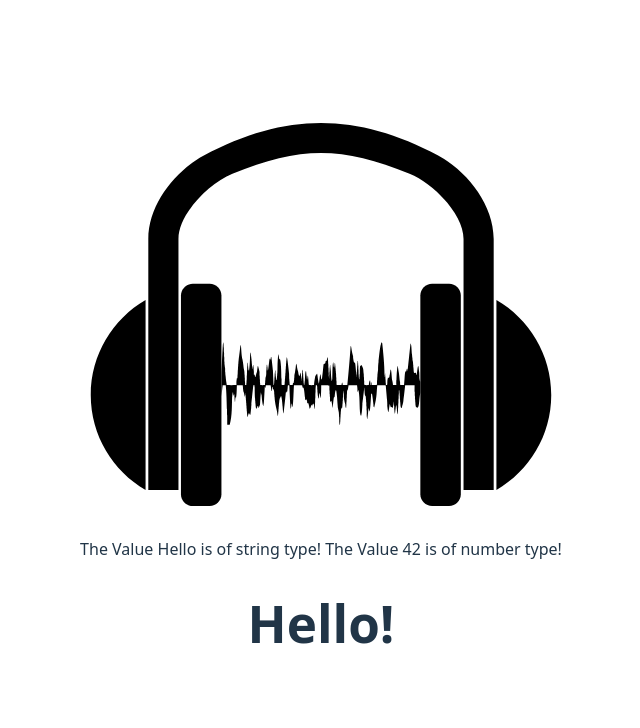
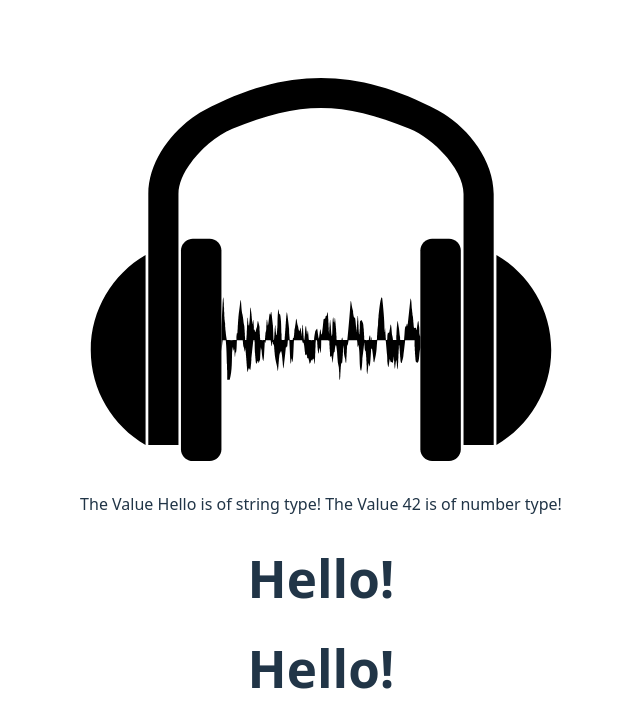
Before and after one commit to irinasaiz/learn-react, a React (Vite) app in the folder irina-app/: page / in a window 1280 px wide. Shown: the top 728 px of the page, without its empty margins (319-959 px from the left). Built offline with nearby package versions, Linux system fonts and the light colour scheme.

Commit message:
Create and call component

```diff
--- a/irina-app/src/App.tsx
+++ b/irina-app/src/App.tsx
@@ -22,6 +22,7 @@ class App extends React.Component {
           The Value {aTuple[0]} is of {typeof aTuple[0]} type!
           The Value {aTuple[1]} is of {typeof aTuple[1]} type!
           <Hello />
+          <Hello />
         </p>
     </header>
   </div>
```
